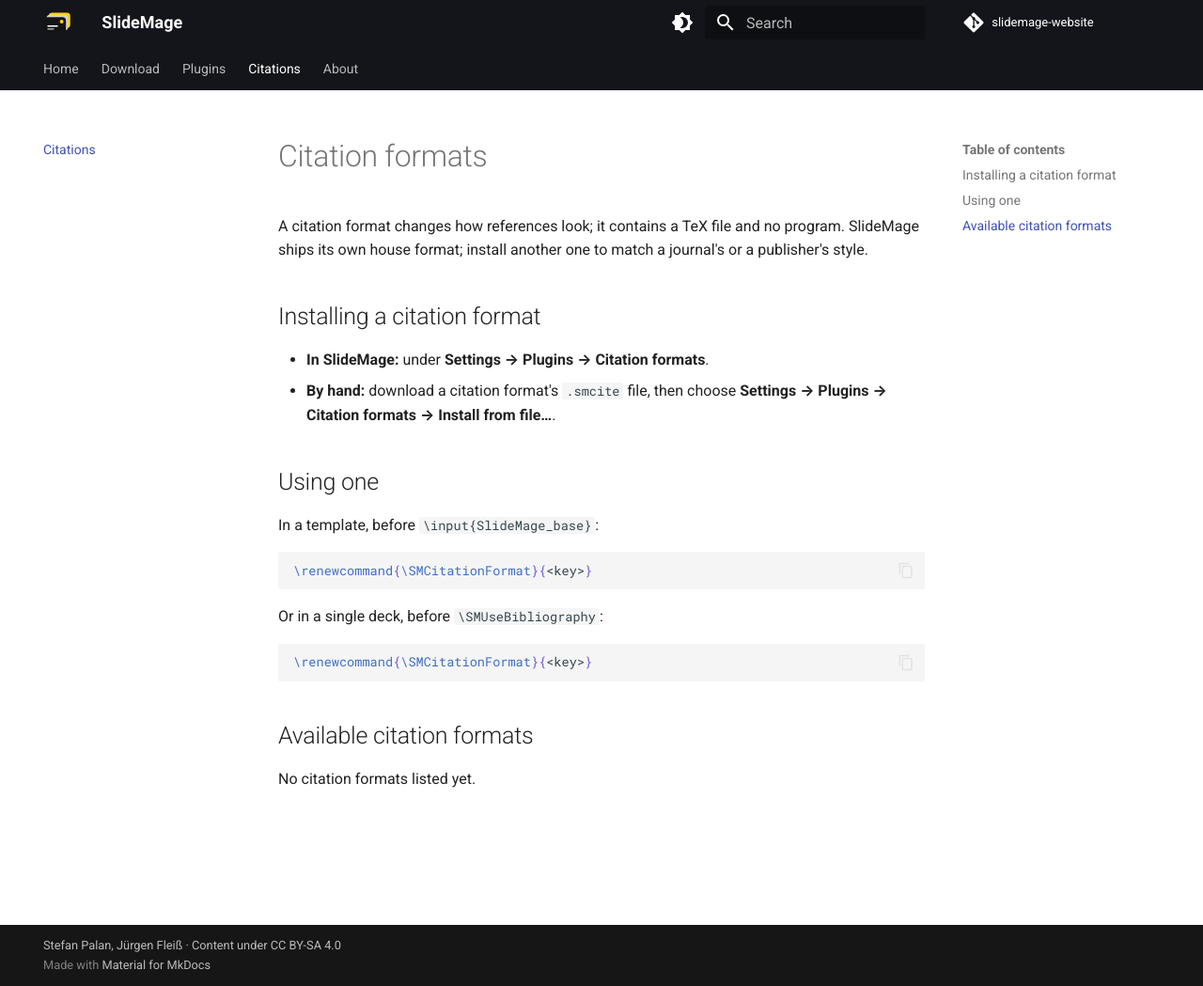
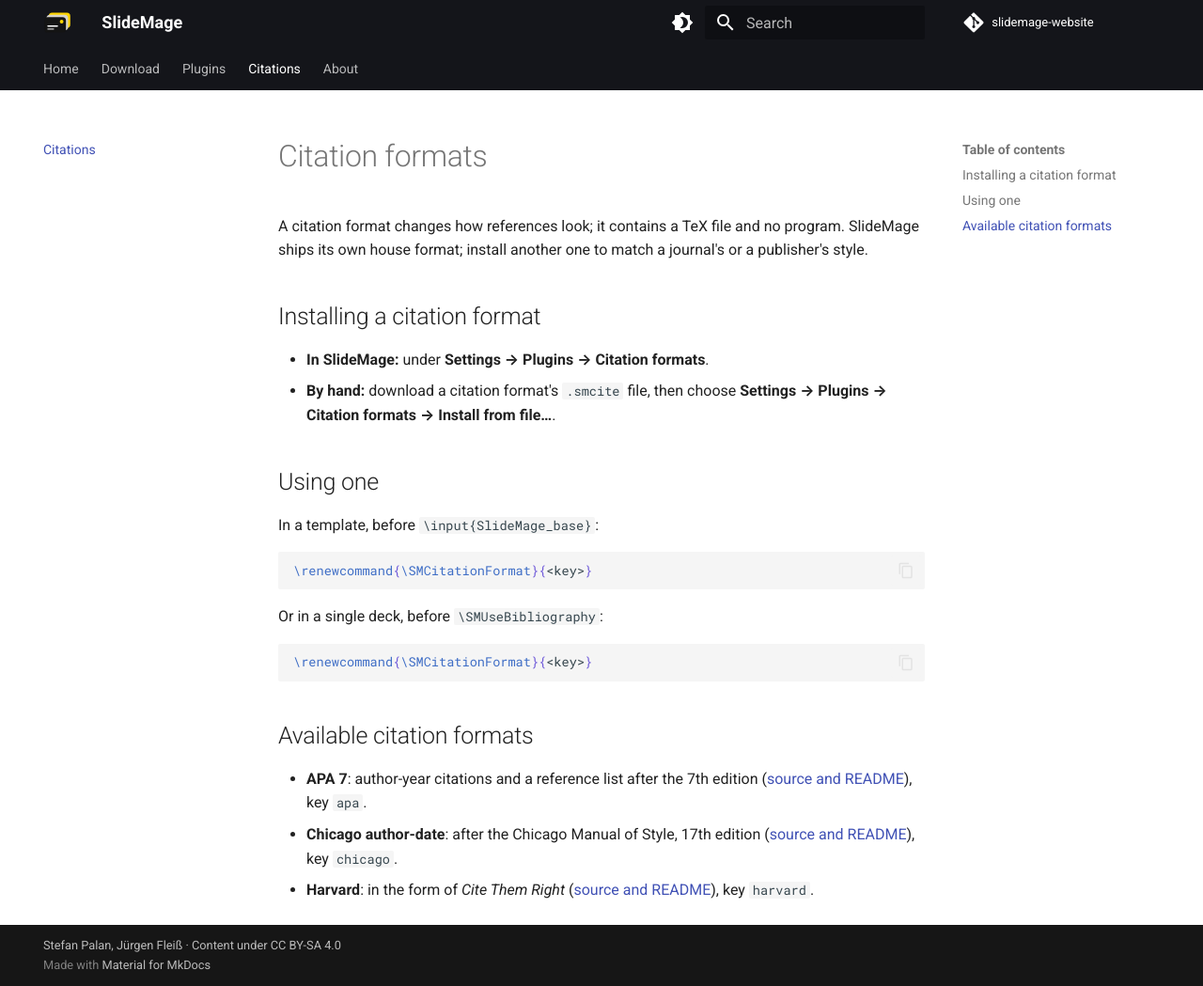
Before and after one commit to SlideMage/slidemage-website, an MkDocs documentation site: the page built from docs/citations/index.md, in a window 1280 px wide and 1049 px high. Shown: the whole window at 94% size. Built offline with MkDocs 1.6.1 and Material for MkDocs 9.7.7, drawn with Linux system fonts in a browser that asks for light colours; comment, search, counter and statistics services are not loaded.

Commit message:
List the citation formats apa, chicago and harvard
Co-Authored-By: Claude Sonnet 5.5 <noreply@anthropic.com>

```diff
--- a/docs/citations/index.md
+++ b/docs/citations/index.md
@@ -25,4 +25,9 @@ Or in a single deck, before `\SMUseBibliography`:
 
 ## Available citation formats
 
-No citation formats listed yet.
+- **APA 7**: author-year citations and a reference list after the 7th edition
+  ([source and README](https://github.com/SlideMage/slidemage-citation-apa)), key `apa`.
+- **Chicago author-date**: after the Chicago Manual of Style, 17th edition
+  ([source and README](https://github.com/SlideMage/slidemage-citation-chicago)), key `chicago`.
+- **Harvard**: in the form of *Cite Them Right*
+  ([source and README](https://github.com/SlideMage/slidemage-citation-harvard)), key `harvard`.
```
Also changed, not shown: 1 other file.
